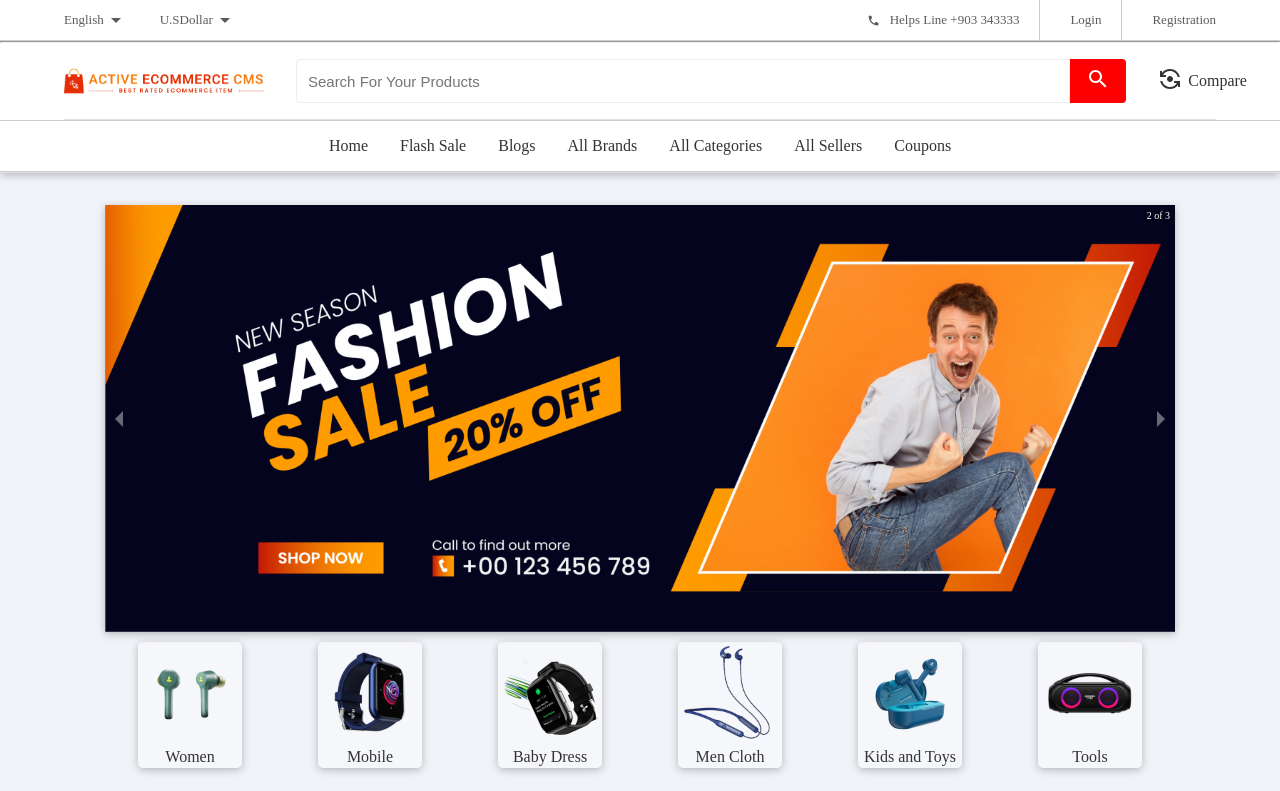
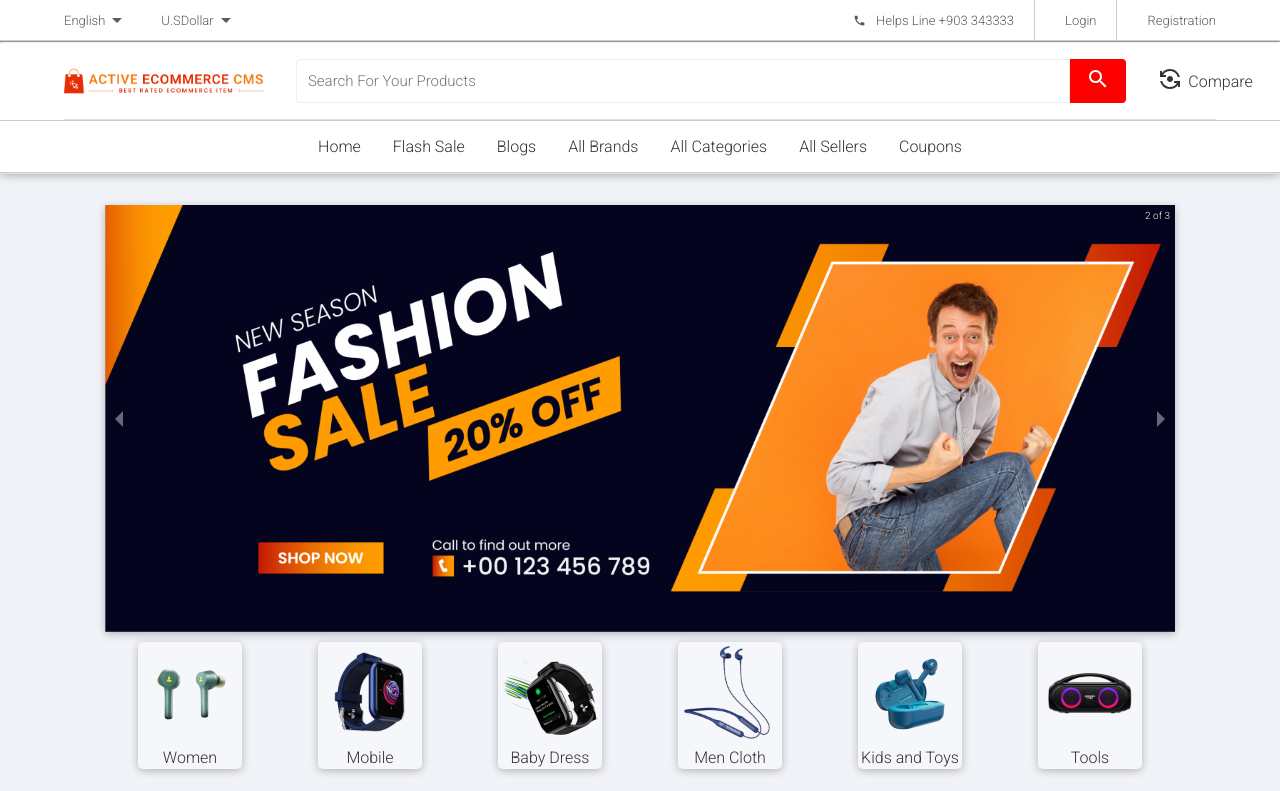
Before and after one commit to africommerce/africommerce-saas, a React (Create React App) app: page / in a window 1280 px wide. Shown: the top 791 px of the page. Built offline with nearby package versions, Linux system fonts and the light colour scheme; no server answers.

Commit message:
Fonts added

```diff
--- a/public/index.html
+++ b/public/index.html
@@ -9,6 +9,8 @@
       name="description"
       content="Web site created using create-react-app"
     />
+    <link rel="preconnect" href="https://fonts.googleapis.com" />
+    <link rel="preconnect" href="https://fonts.gstatic.com" crossorigin />
     <link rel="preconnect" href="https://fonts.googleapis.com" />
     <link rel="preconnect" href="https://fonts.gstatic.com" crossorigin />
     <link
--- a/src/index.css
+++ b/src/index.css
@@ -1,11 +1,14 @@
-
 * {
   margin: 0;
   padding: 0;
+  font-family: 'Roboto',
+    sans-serif !important;
 }
 
 
 body {
+  font-family: 'Roboto',
+    sans-serif !;
   background-color: #f2f3f8 !important;
   -webkit-font-smoothing: antialiased !important;
   -moz-osx-font-smoothing: grayscale !important;
@@ -67,6 +70,7 @@
   scroll-behavior: smooth;
   scrollbar-width: none;
 }
+
 #slider::-webkit-scrollbar {
   display: none;
 }
```
Also changed, not shown: 1 other file (tests, documents, lock files or other folders).
